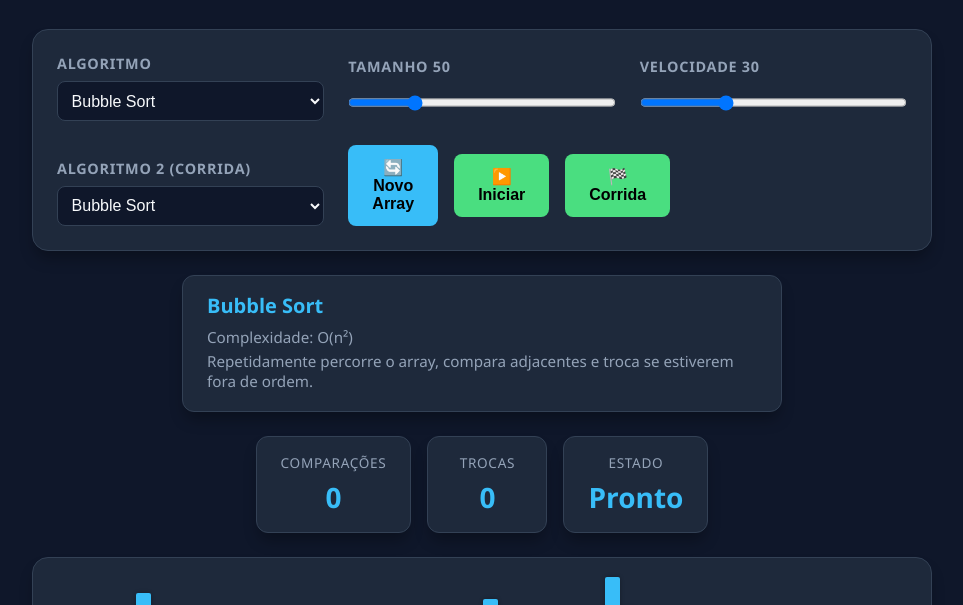
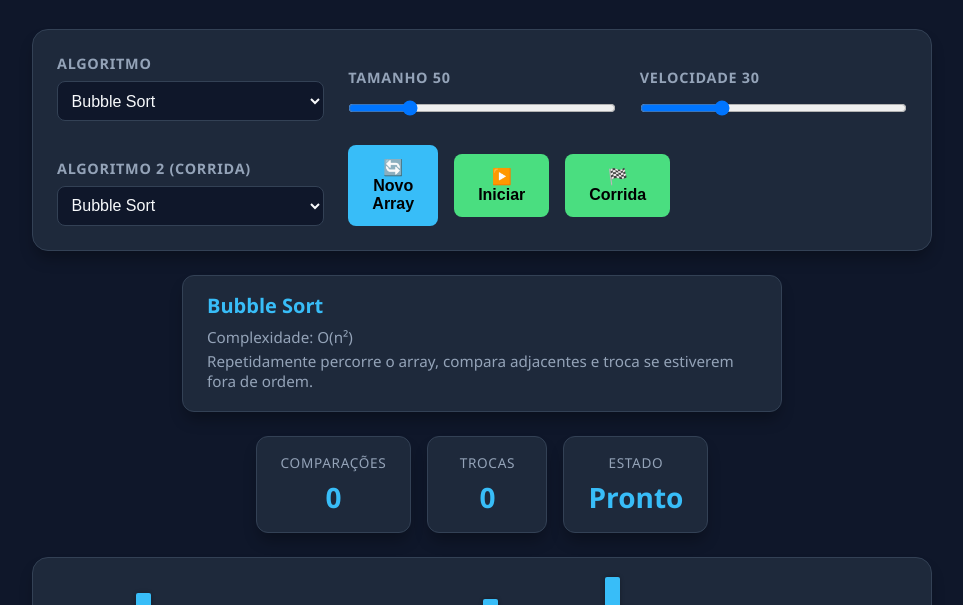
Before and after one commit to b0t1berto/sorting-playground, a plain HTML site: page index.html in a window 1280 px wide. Shown: the part 122-727 px from the top of the page, without its empty margins (158-1121 px from the left). Drawn offline with Linux system fonts and the light colour scheme.

```diff
--- a/css/style.css
+++ b/css/style.css
@@ -78,8 +78,7 @@ header p {
     letter-spacing: 0.05em;
 }
 
-.control-group select,
-.control-group input[type="range"] {
+.control-group select {
     background: var(--bg-color);
     border: 1px solid var(--border);
     color: var(--text-primary);
@@ -89,6 +88,20 @@ header p {
     cursor: pointer;
     outline: none;
     transition: border-color 0.2s;
+}
+
+.control-group input[type="range"] {
+    background: var(--bg-color);
+    border: 1px solid var(--border);
+    color: var(--text-primary);
+    padding: 0;
+    border-radius: 8px;
+    font-size: 1rem;
+    cursor: pointer;
+    outline: none;
+    transition: border-color 0.2s;
+    width: 100%;
+    margin: 0.25rem 0;
 }
 
 .control-group select:hover,
```
